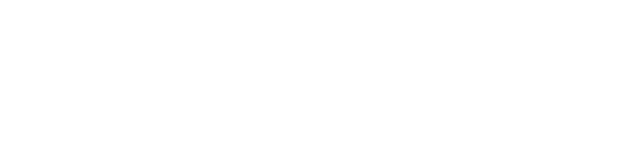
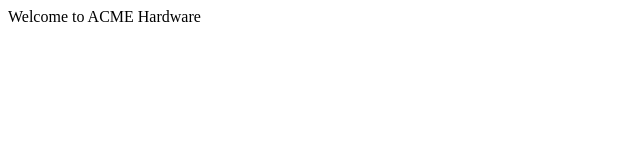
Before and after one commit to yashvi2737/CSC2510-ACMEHardware, a plain HTML site: page index.html in a window 1280 px wide. Shown: the whole page, without its empty margins (0-640 px from the left). Drawn offline with Linux system fonts and the light colour scheme.

Commit message:
Init Commit for index.html

```diff
--- a/index.html
+++ b/index.html
@@ -7,5 +7,6 @@ scale=1.0">
 <title>ACME Point-of-Sale</title>
 </head>
 <body>
+  Welcome to ACME Hardware
 </body>
 </html>
```
